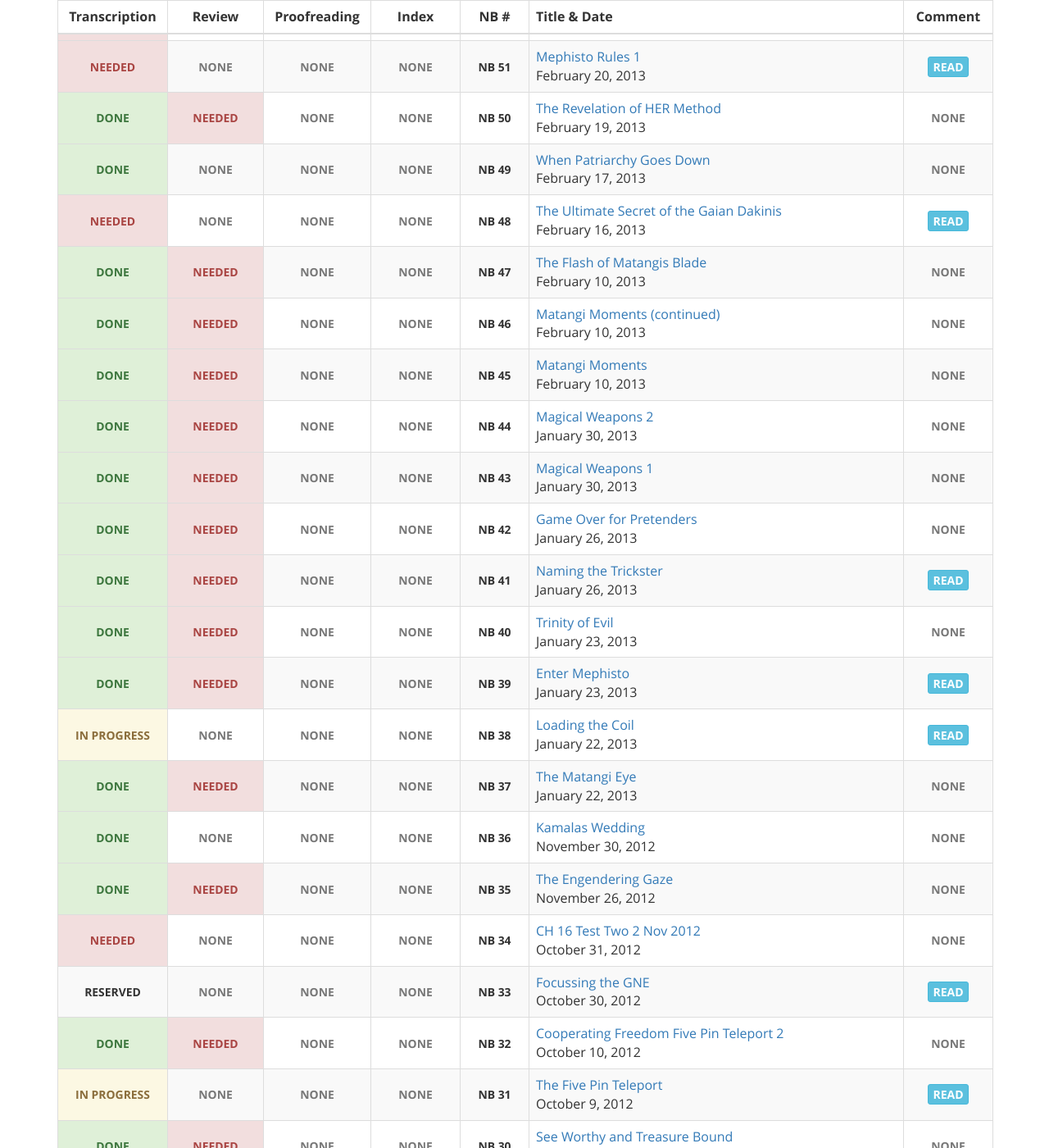
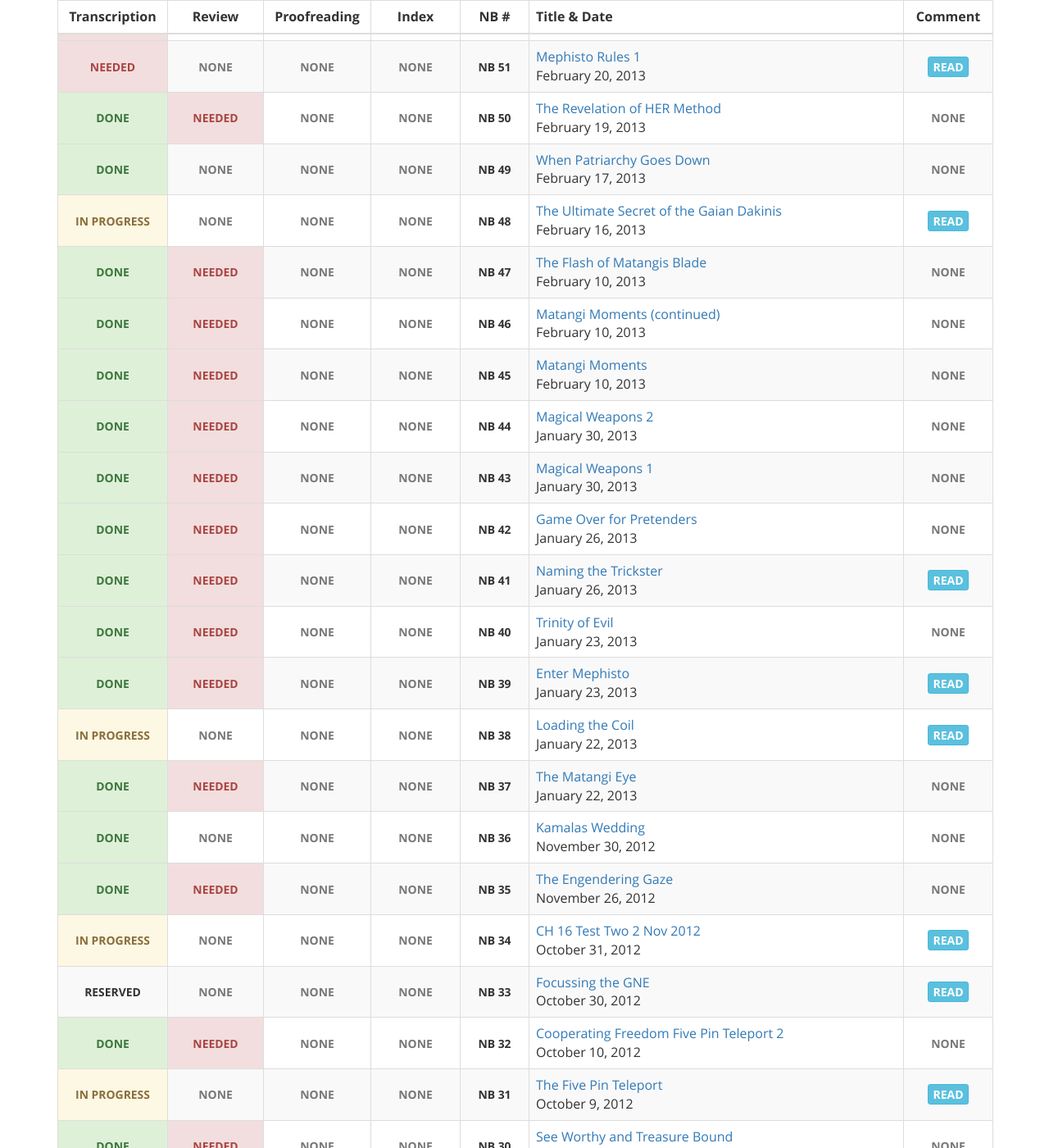
Before and after one commit to gaiaspora/gaiaspora.github.io, a Jekyll site: the page built from content/navigator-briefings.markdown, in a window 1280 px wide and 1400 px high, scrolled down 5589 px. Shown: the whole window at 82% size. Built offline with Jekyll 4.4.1, drawn with Linux system fonts in a browser that asks for light colours.

Commit message:
Update nb.yaml

```diff
--- a/_data/nb.yaml
+++ b/_data/nb.yaml
@@ -764,13 +764,13 @@
   Comment: ""
 
 - NB: "48"
-  Transcription: "needed"
+  Transcription: "in progress"
   Review: "none"
   Proofreading: "none"
   Index: "none"
   Title: "The Ultimate Secret of the Gaian Dakinis"
   Date: "February 16, 2013"
-  Comment: "Transcription of NB 48 in progress by Genevieve Rose."
+  Comment: "Lisa"
 
 - NB: "47"
   Transcription: "done"
@@ -890,13 +890,13 @@
   Comment: ""
 
 - NB: "34"
-  Transcription: "needed"
+  Transcription: "in progress"
   Review: "none"
   Proofreading: "none"
   Index: "none"
   Title: "CH 16 Test Two 2 Nov 2012"
   Date: "October 31, 2012"
-  Comment: ""
+  Comment: "Lisa"
 
 - NB: "33"
   Transcription: "reserved"
@@ -1025,7 +1025,7 @@
   Comment: ""
 
 - NB: "19"
-  Transcription: "needed"
+  Transcription: "in progress"
   Review: "none"
   Proofreading: "none"
   Index: "none"
```
